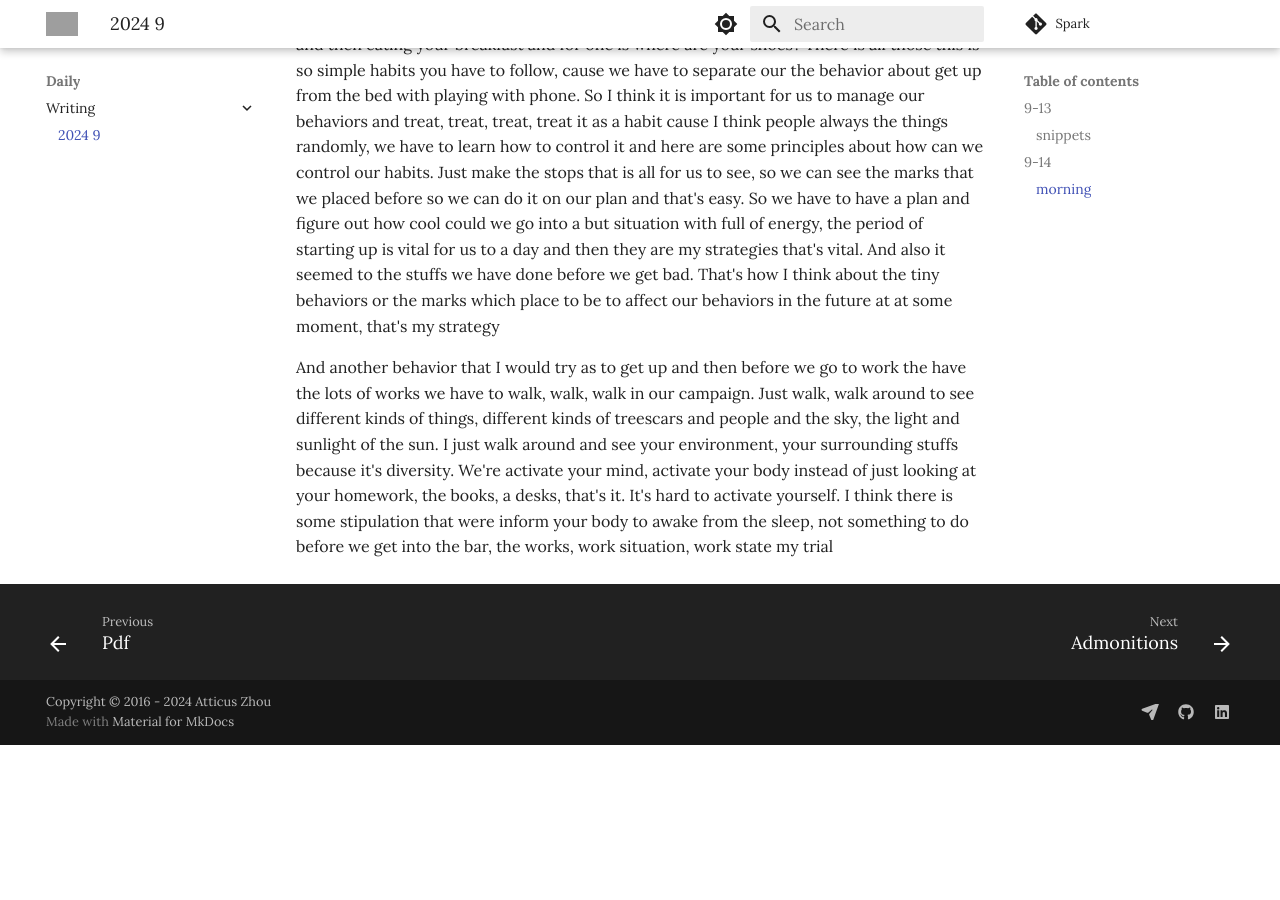
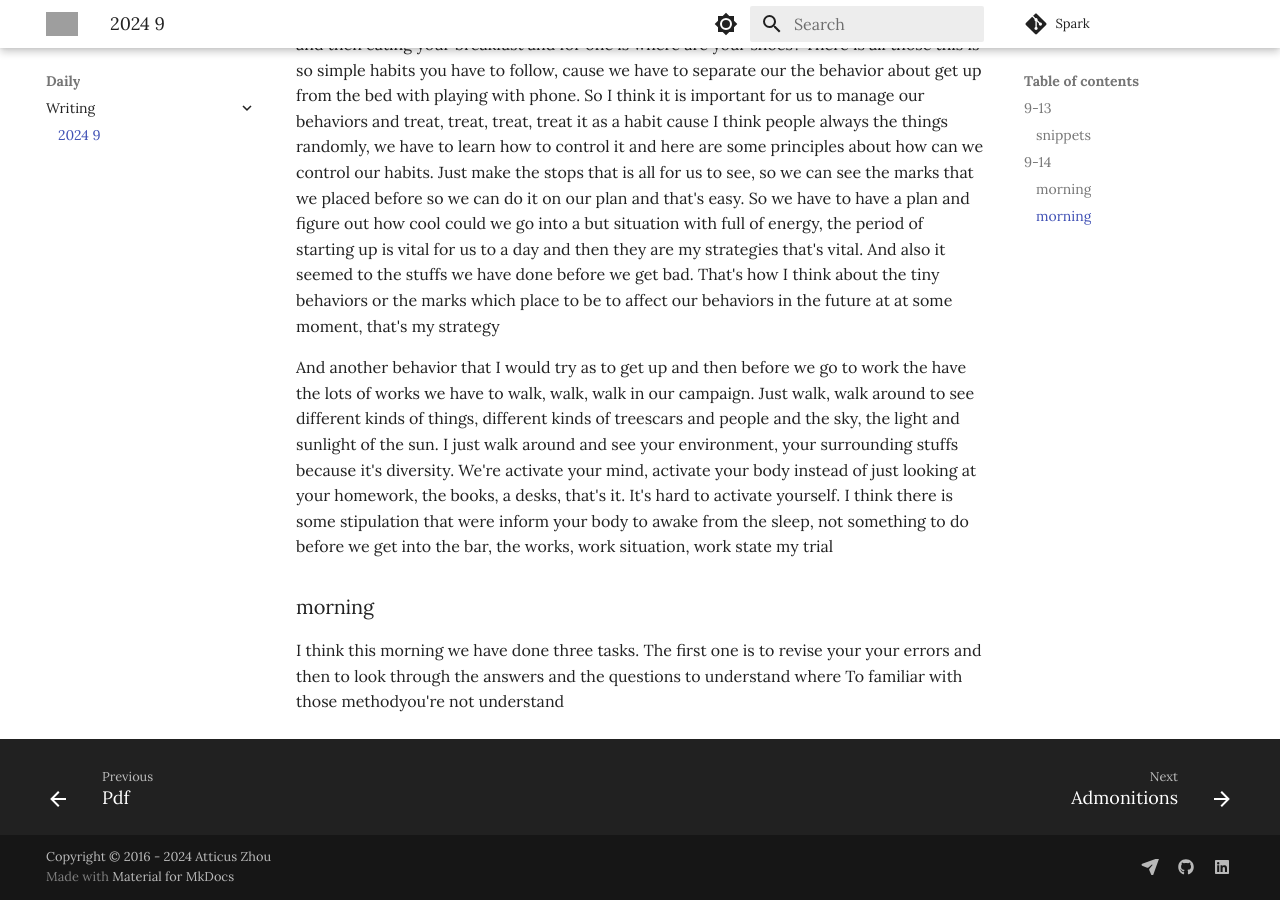
Before and after one commit to Atticuszz/Spark, an MkDocs documentation site: the page built from docs/Daily/writing/2024-9.md, in a window 1280 px wide and 900 px high, scrolled down 1024 px. Built offline with MkDocs 1.6.1 and Material for MkDocs 9.7.7, drawn with Linux system fonts in a browser that asks for light colours; comment, search, counter and statistics services are not loaded; before the commit the page ends 1769 px from its top, so only the background shows below that; grey boxes are pictures that could not be loaded.

Commit message:
vault backup: 2024-09-14 11:00:26
Affected files:
docs/Daily/writing/2024-9.md

```diff
--- a/docs/Daily/writing/2024-9.md
+++ b/docs/Daily/writing/2024-9.md
@@ -18,3 +18,7 @@
 
 
 And another behavior that I would try as to get up and then before we go to work the have the lots of works we have to walk, walk, walk in our campaign. Just walk, walk around to see different kinds of things, different kinds of treescars and people and the sky, the light and sunlight of the sun. I just walk around and see your environment, your surrounding stuffs because it's diversity. We're activate your mind, activate your body instead of just looking at your homework, the books, a desks, that's it. It's hard to activate yourself. I think there is some stipulation that were inform your body to awake from the sleep, not something to do before we get into the bar, the works, work situation, work state my trial
+
+### morning
+
+I think this morning we have done three tasks. The first one is to revise your your errors and then to look through the answers and the questions to understand where To familiar with those methodyou're not understand
```
